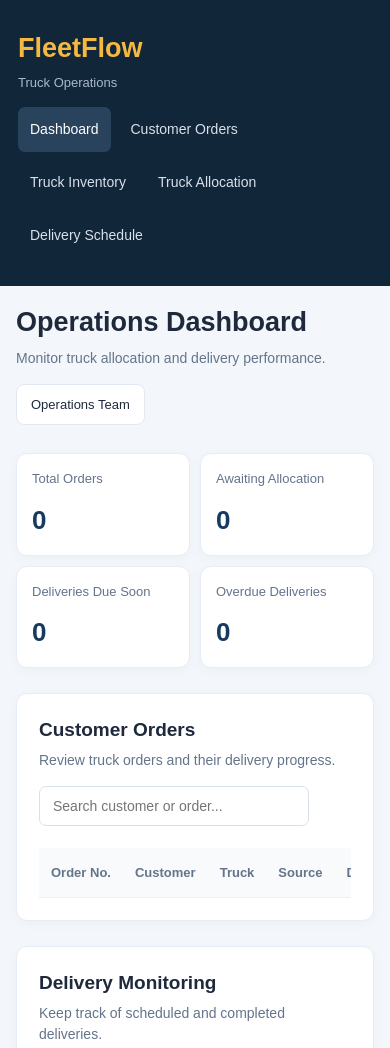
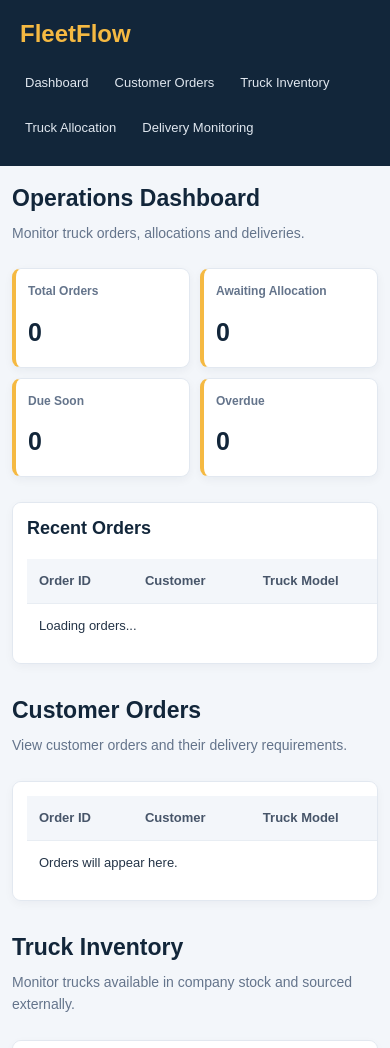
Before and after one commit to gladysletting-cloud/fleet-flow, a website with bundled scripts: page index.html in a window 390 px wide. Shown: the top 1048 px of the page. Built offline with nearby package versions, Linux system fonts and the light colour scheme; data requests are answered from the project's data file; files whose address does not match are found by name.

Commit message:
Refactor index.html and style.css for improved layout and styling consistency

```diff
--- a/index.html
+++ b/index.html
@@ -7,108 +7,169 @@
   <link rel="stylesheet" href="style.css">
 </head>
 <body>
-
   <div class="app">
-
     <aside class="sidebar">
       <h2>FleetFlow</h2>
-      <p class="sidebar-subtitle">Truck Operations</p>
 
       <nav>
-        <a href="#dashboard" class="active">Dashboard</a>
-        <a href="#orders">Customer Orders</a>
-        <a href="#inventory">Truck Inventory</a>
-        <a href="#allocation">Truck Allocation</a>
-        <a href="#deliveries">Delivery Schedule</a>
+        <ul>
+          <li><a href="#dashboard">Dashboard</a></li>
+          <li><a href="#orders">Customer Orders</a></li>
+          <li><a href="#inventory">Truck Inventory</a></li>
+          <li><a href="#allocation">Truck Allocation</a></li>
+          <li><a href="#deliveries">Delivery Monitoring</a></li>
+        </ul>
       </nav>
-
-      <div class="sidebar-footer">
-        Allocation & Delivery Management
-      </div>
     </aside>
 
     <main class="main-content">
 
-      <header class="topbar">
-        <div>
-          <h1 id="dashboard">Operations Dashboard</h1>
-          <p>Monitor truck allocation and delivery performance.</p>
-        </div>
-        <span class="user-label">Operations Team</span>
-      </header>
+      <section id="dashboard">
+        <h1>Operations Dashboard</h1>
+        <p>Monitor truck orders, allocations and deliveries.</p>
 
-      <section class="summary-cards">
-        <article class="summary-card">
-          <p>Total Orders</p>
-          <h2 id="total-orders">0</h2>
-        </article>
+        <div class="summary-cards">
+          <div class="card">
+            <h3>Total Orders</h3>
+            <p id="total-orders">0</p>
+          </div>
 
-        <article class="summary-card">
-          <p>Awaiting Allocation</p>
-          <h2 id="pending-orders">0</h2>
-        </article>
+          <div class="card">
+            <h3>Awaiting Allocation</h3>
+            <p id="pending-orders">0</p>
+          </div>
 
-        <article class="summary-card">
-          <p>Deliveries Due Soon</p>
-          <h2 id="due-orders">0</h2>
-        </article>
+          <div class="card">
+            <h3>Due Soon</h3>
+            <p id="due-orders">0</p>
+          </div>
 
-        <article class="summary-card">
-          <p>Overdue Deliveries</p>
-          <h2 id="overdue-orders">0</h2>
-        </article>
-      </section>
-
-      <section class="panel" id="orders">
-        <div class="section-heading">
-          <div>
-            <h2>Customer Orders</h2>
-            <p>Review truck orders and their delivery progress.</p>
+          <div class="card">
+            <h3>Overdue</h3>
+            <p id="overdue-orders">0</p>
           </div>
-          <input
-            type="search"
-            id="search-input"
-            placeholder="Search customer or order..."
-          >
         </div>
 
-        <div class="table-wrapper">
+        <div class="table-section">
+          <h2>Recent Orders</h2>
+
           <table>
             <thead>
               <tr>
-                <th>Order No.</th>
+                <th>Order ID</th>
                 <th>Customer</th>
-                <th>Truck</th>
-                <th>Source</th>
+                <th>Truck Model</th>
                 <th>Delivery Date</th>
                 <th>Status</th>
               </tr>
             </thead>
             <tbody id="orders-table">
+              <tr>
+                <td colspan="5">Loading orders...</td>
+              </tr>
             </tbody>
           </table>
         </div>
       </section>
 
-      <section class="panel" id="deliveries">
-        <h2>Delivery Monitoring</h2>
-        <p>Keep track of scheduled and completed deliveries.</p>
-        <div id="delivery-list"></div>
+      <section id="orders">
+        <h1>Customer Orders</h1>
+        <p>View customer orders and their delivery requirements.</p>
+
+        <div class="table-section">
+          <table>
+            <thead>
+              <tr>
+                <th>Order ID</th>
+                <th>Customer</th>
+                <th>Truck Model</th>
+                <th>Delivery Date</th>
+                <th>Status</th>
+              </tr>
+            </thead>
+            <tbody id="customer-orders-table">
+              <tr>
+                <td colspan="5">Orders will appear here.</td>
+              </tr>
+            </tbody>
+          </table>
+        </div>
       </section>
 
-      <section class="panel" id="inventory">
-        <h2>Truck Availability</h2>
-        <p>Monitor stock trucks and trucks being sourced or imported.</p>
-        <div id="inventory-summary"></div>
+      <section id="inventory">
+        <h1>Truck Inventory</h1>
+        <p>Monitor trucks available in company stock and sourced externally.</p>
+
+        <div class="table-section">
+          <table>
+            <thead>
+              <tr>
+                <th>Truck ID</th>
+                <th>Truck Model</th>
+                <th>VIN / Stock Number</th>
+                <th>Source</th>
+                <th>Status</th>
+              </tr>
+            </thead>
+            <tbody id="trucks-table">
+              <tr>
+                <td colspan="5">Truck inventory will appear here.</td>
+              </tr>
+            </tbody>
+          </table>
+        </div>
       </section>
 
-      <footer>
-        FleetFlow &copy; 2026 | Internal Operations System
-      </footer>
+      <section id="allocation">
+        <h1>Truck Allocation</h1>
+        <p>Track which truck is assigned to each customer order.</p>
+
+        <div class="table-section">
+          <table>
+            <thead>
+              <tr>
+                <th>Order ID</th>
+                <th>Customer</th>
+                <th>Assigned Truck</th>
+                <th>Driver / Transporter</th>
+                <th>Allocation Status</th>
+              </tr>
+            </thead>
+            <tbody id="allocation-table">
+              <tr>
+                <td colspan="5">Truck allocations will appear here.</td>
+              </tr>
+            </tbody>
+          </table>
+        </div>
+      </section>
+
+      <section id="deliveries">
+        <h1>Delivery Monitoring</h1>
+        <p>Monitor delivery progress and identify late deliveries.</p>
+
+        <div class="table-section">
+          <table>
+            <thead>
+              <tr>
+                <th>Order ID</th>
+                <th>Customer</th>
+                <th>Delivery Date</th>
+                <th>Delivery Status</th>
+                <th>Delivery Progress</th>
+              </tr>
+            </thead>
+            <tbody id="deliveries-table">
+              <tr>
+                <td colspan="5">Delivery records will appear here.</td>
+              </tr>
+            </tbody>
+          </table>
+        </div>
+      </section>
 
     </main>
   </div>
-
-  <script src="script.js"></script>
+  <script type="module" src="main.js"></script>
 </body>
 </html>
--- a/style.css
+++ b/style.css
@@ -4,289 +4,305 @@
   box-sizing: border-box;
 }
 
+html {
+  scroll-behavior: smooth;
+  scroll-padding-top: 20px;
+}
+
 body {
-  font-family: Arial, sans-serif;
-  background: #f3f6fa;
-  color: #1e293b;
-  line-height: 1.5;
+  font-family: Arial, Helvetica, sans-serif;
+  background-color: #f3f6fa;
+  color: #243447;
+  line-height: 1.6;
+  overflow-x: hidden;
+}
+
+a {
+  text-decoration: none;
+  color: inherit;
+}
+
+ul {
+  list-style: none;
+}
+
+h1,h2,h3 {
+  line-height: 1.3;
 }
 
 .app {
   display: flex;
   min-height: 100vh;
+  width: 100%;
 }
 
 .sidebar {
-  width: 245px;
-  background: #12263a;
-  color: white;
-  padding: 28px 18px;
-  display: flex;
-  flex-direction: column;
-  flex-shrink: 0;
+  width: 250px;
+  flex: 0 0 250px;
+  background-color: #12263a;
+  color: #ffffff;
+  padding: 30px 18px;
+  min-height: 100vh;
 }
 
 .sidebar h2 {
   color: #f5b942;
-  font-size: 27px;
+  font-size: 26px;
+  margin-bottom: 35px;
+  padding-left: 10px;
 }
 
-.sidebar-subtitle {
-  color: #a9b9ca;
-  font-size: 13px;
-  margin: 4px 0 35px;
-}
-
-.sidebar nav {
+.sidebar nav ul {
   display: flex;
   flex-direction: column;
   gap: 8px;
 }
 
 .sidebar nav a {
-  color: #d8e1eb;
-  text-decoration: none;
-  padding: 12px;
-  border-radius: 7px;
-  font-size: 14px;
+  display: block;
+  padding: 13px 12px;
+  border-radius: 8px;
+  color: #e0e7ef;
+  font-size: 15px;
+  transition: background-color 0.2s, color 0.2s;
 }
 
 .sidebar nav a:hover,
-.sidebar nav a.active {
-  background: #29435d;
-  color: #ffffff;
-}
-
-.sidebar-footer {
-  margin-top: auto;
-  padding-top: 30px;
-  color: #a9b9ca;
-  font-size: 12px;
+.sidebar nav a:focus {
+  background-color: #233e58;
+  color: #f5b942;
+  outline: none;
 }
 
 .main-content {
   flex: 1;
   min-width: 0;
-  padding: 30px;
+  padding: 35px;
 }
 
-.topbar {
-  display: flex;
-  justify-content: space-between;
-  align-items: center;
-  gap: 15px;
-  margin-bottom: 28px;
+.main-content section {
+  margin-bottom: 45px;
+  scroll-margin-top: 24px;
 }
 
-.topbar h1 {
-  font-size: 27px;
-  margin-bottom: 5px;
+.main-content section > h1 {
+  font-size: 28px;
+  color: #12263a;
+  margin-bottom: 8px;
 }
 
-.topbar p,
-.panel > p,
-.section-heading p {
+.main-content section > p {
   color: #64748b;
-  font-size: 14px;
-}
-
-.user-label {
-  background: white;
-  border: 1px solid #e2e8f0;
-  padding: 10px 14px;
-  border-radius: 8px;
-  font-size: 13px;
+  margin-bottom: 24px;
 }
 
 .summary-cards {
   display: grid;
   grid-template-columns: repeat(4, minmax(0, 1fr));
-  gap: 18px;
-  margin-bottom: 25px;
+  gap: 20px;
+  margin: 25px 0 35px;
 }
 
-.summary-card,
-.panel {
-  background: white;
-  border: 1px solid #e7edf4;
-  border-radius: 11px;
+.card {
+  background-color: #ffffff;
+  border-radius: 12px;
   padding: 22px;
-  box-shadow: 0 3px 12px #12263a08;
+  border: 1px solid #e2e8f0;
+  border-left: 4px solid #f5b942;
+  box-shadow: 0 3px 10px rgba(18, 38, 58, 0.05);
+  min-width: 0;
 }
 
-.summary-card p {
+.card h3 {
+  font-size: 14px;
   color: #64748b;
-  font-size: 13px;
+  font-weight: 600;
+  margin-bottom: 12px;
 }
 
-.summary-card h2 {
-  font-size: 32px;
-  margin-top: 12px;
-  color: #173b5e;
+.card p {
+  font-size: 30px;
+  font-weight: bold;
+  color: #12263a;
+  overflow-wrap: anywhere;
 }
 
-.panel {
-  margin-bottom: 25px;
-}
-
-.panel h2 {
-  font-size: 19px;
-  margin-bottom: 5px;
-}
-
-.section-heading {
-  display: flex;
-  justify-content: space-between;
-  align-items: center;
-  flex-wrap: wrap;
-  gap: 15px;
-  margin-bottom: 22px;
-}
-
-#search-input {
-  padding: 11px 13px;
-  border: 1px solid #d8e1eb;
-  border-radius: 7px;
-  font-size: 14px;
-  width: min(100%, 270px);
-}
-
-.table-wrapper {
+.table-section {
+  background-color: #ffffff;
+  padding: 22px;
+  margin-top: 20px;
+  border: 1px solid #e2e8f0;
+  border-radius: 12px;
+  box-shadow: 0 3px 10px rgba(18, 38, 58, 0.04);
+  width: 100%;
+  max-width: 100%;
+  min-width: 0;
   overflow-x: auto;
 }
 
-table {
+.table-section h2 {
+  font-size: 20px;
+  color: #12263a;
+  margin-bottom: 18px;
+}
+
+.table-section table {
   width: 100%;
   border-collapse: collapse;
   text-align: left;
 }
 
-th,
-td {
-  padding: 15px 12px;
-  border-bottom: 1px solid #edf1f5;
+.table-section th,
+.table-section td {
+  padding: 14px 16px;
+  border-bottom: 1px solid #e8edf3;
+  font-size: 14px;
   white-space: nowrap;
-  font-size: 13px;
 }
 
-th {
-  color: #64748b;
-  background: #f8fafc;
-  font-weight: 600;
+.table-section th {
+  background-color: #f3f6fa;
+  color: #475569;
+  font-weight: 700;
 }
 
+.table-section tbody tr:hover {
+  background-color: #f8fafc;
+}
+.table-section tbody tr:last-child td {
+  border-bottom: none;
+}
 .status {
   display: inline-block;
-  padding: 5px 9px;
+  padding: 5px 10px;
   border-radius: 20px;
-  font-size: 11px;
+  font-size: 12px;
   font-weight: bold;
+  white-space: nowrap;
 }
 
-.status.pending {
-  background: #fff0cb;
-  color: #8a5b00;
+.status-allocated {
+  background-color: #dcfce7;
+  color: #166534;
+}
+.status-pending-allocation {
+  background-color: #fef3c7;
+  color: #92400e;
+}
+.status-in-transit {
+  background-color: #dbeafe;
+  color: #1d4ed8;
+}
+.status-delivered {
+  background-color: #e5e7eb;
+  color: #374151;
+}
+.status-overdue {
+  background-color: #fee2e2;
+  color: #991b1b;
 }
 
-.status.allocated {
-  background: #dceafe;
-  color: #1d4ed8;
-}
-
-.status.transit {
-  background: #e9e0ff;
-  color: #6d28d9;
-}
-
-.status.delivered {
-  background: #dcfce7;
-  color: #166534;
-}
-
-.status.overdue {
-  background: #fee2e2;
-  color: #b91c1c;
-}
-
-.delivery-item,
-.inventory-item {
-  padding: 16px 0;
-  border-bottom: 1px solid #edf1f5;
-}
-
-.delivery-item:last-child,
-.inventory-item:last-child {
-  border-bottom: none;
-}
-
-.delivery-item p,
-.inventory-item p {
-  color: #64748b;
-  font-size: 13px;
-  margin-top: 4px;
-}
-
-footer {
-  text-align: center;
-  color: #64748b;
-  font-size: 12px;
-  padding: 15px;
-}
-
-@media (max-width: 1000px) {
-  .summary-cards {
-    grid-template-columns: repeat(2, minmax(0, 1fr));
-  }
-
+@media (max-width: 1024px) {
   .sidebar {
-    width: 205px;
+    width: 210px;
+    flex-basis: 210px;
+    padding: 25px 14px;
   }
 
   .main-content {
-    padding: 20px;
+    padding: 25px;
+  }
+
+  .summary-cards {
+    grid-template-columns: repeat(2, minmax(0, 1fr));
+    gap: 15px;
+  }
+
+  .card {
+    padding: 18px;
   }
 }
-
-@media (max-width: 650px) {
+@media (max-width: 600px) {
   .app {
     flex-direction: column;
   }
-
   .sidebar {
     width: 100%;
+    flex: 0 0 auto;
+    min-height: auto;
+    padding: 18px 15px;
   }
-
-  .sidebar-subtitle {
+  .sidebar h2 {
+    font-size: 24px;
     margin-bottom: 15px;
+    padding-left: 5px;
   }
-
-  .sidebar nav {
+  .sidebar nav ul {
+    display: flex;
     flex-direction: row;
     flex-wrap: wrap;
+    gap: 6px;
   }
-
-  .sidebar-footer {
-    display: none;
+  .sidebar nav li {
+    flex: 0 0 auto;
   }
-
+  .sidebar nav a {
+    padding: 9px 10px;
+    font-size: 13px;
+  }
   .main-content {
-    padding: 16px;
+    width: 100%;
+    padding: 18px 12px;
   }
-
-  .topbar {
-    align-items: flex-start;
-    flex-direction: column;
+  .main-content section {
+    margin-bottom: 32px;
   }
-
+  .main-content section > h1 {
+    font-size: 23px;
+  }
+  .main-content section > p {
+    font-size: 14px;
+  }
   .summary-cards {
+    grid-template-columns: repeat(2, minmax(0, 1fr));
     gap: 10px;
+    margin: 20px 0 25px;
   }
-
-  .summary-card {
-    padding: 15px;
+  .card {
+    padding: 15px 12px;
+    border-radius: 9px;
   }
-
-  .summary-card h2 {
-    font-size: 26px;
+  .card h3 {
+    font-size: 12px;
+  }
+  .card p {
+    font-size: 25px;
+  }
+  .table-section {
+    padding: 14px;
+    border-radius: 9px;
+  }
+  .table-section h2 {
+    font-size: 18px;
+  }
+  .table-section table {
+    min-width: 600px;
+  }
+  .table-section th,
+  .table-section td {
+    padding: 12px;
+    font-size: 13px;
   }
 }
+@media (max-width: 360px) {
+  .main-content {
+    padding: 14px 10px;
+  }
+  .summary-cards {
+    grid-template-columns: 1fr;
+  }
+  .sidebar nav a {
+    font-size: 12px;
+    padding: 8px;
+  }
+}
```
